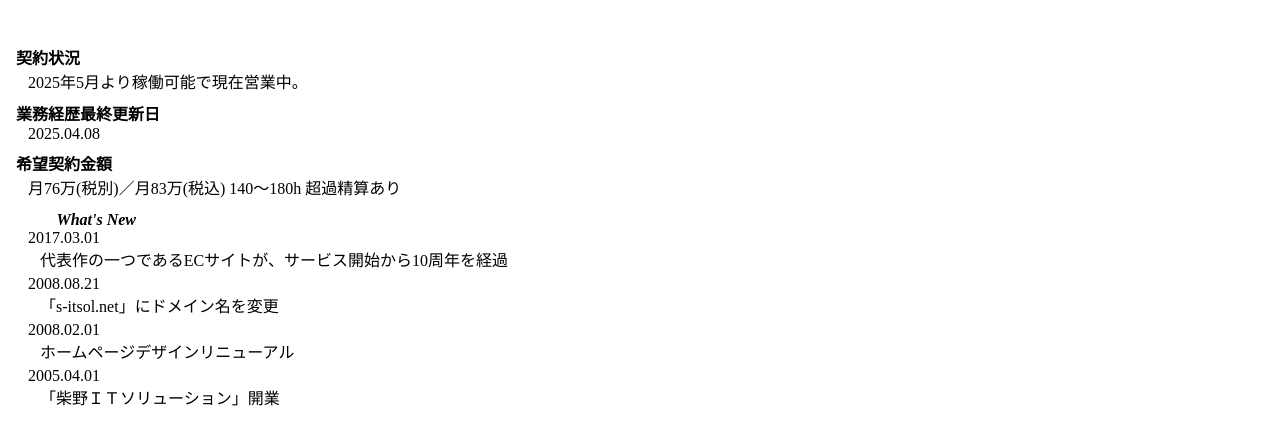
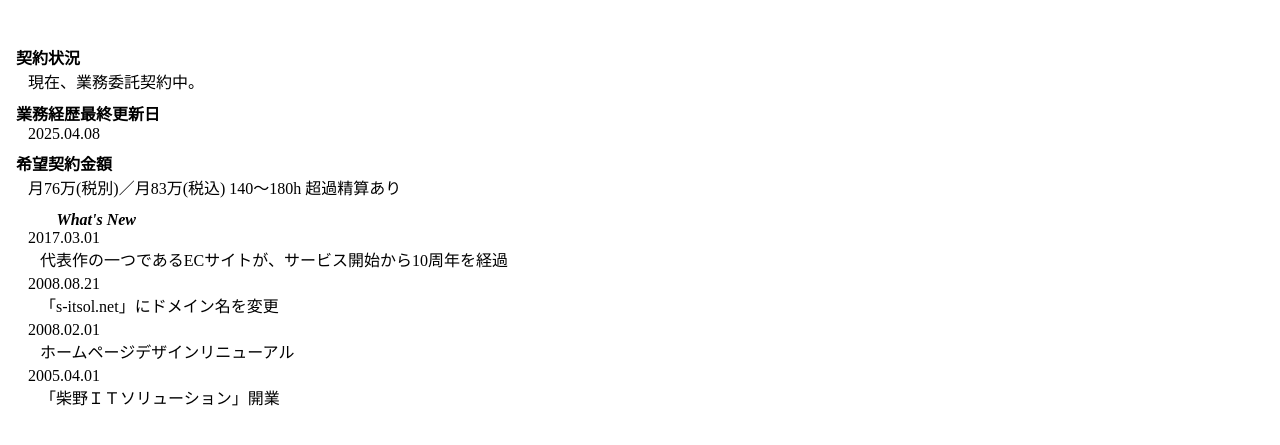
Before and after one commit to s-itsol/s-itsol-static, a plain HTML site: page index.html in a window 1280 px wide. Shown: the part 151-596 px from the top of the page. Drawn offline with Linux system fonts and the light colour scheme.

Commit message:
稼働状況の更新

```diff
--- a/index.html
+++ b/index.html
@@ -57,7 +57,7 @@
 		<dl class="indexItem">
 			<dt>契約状況</dt>
 			<dd>
-				2025年5月より稼働可能で現在営業中。
+				現在、業務委託契約中。
 			</dd>
 			<dt>業務経歴最終更新日</dt>
 			<dd>
```
